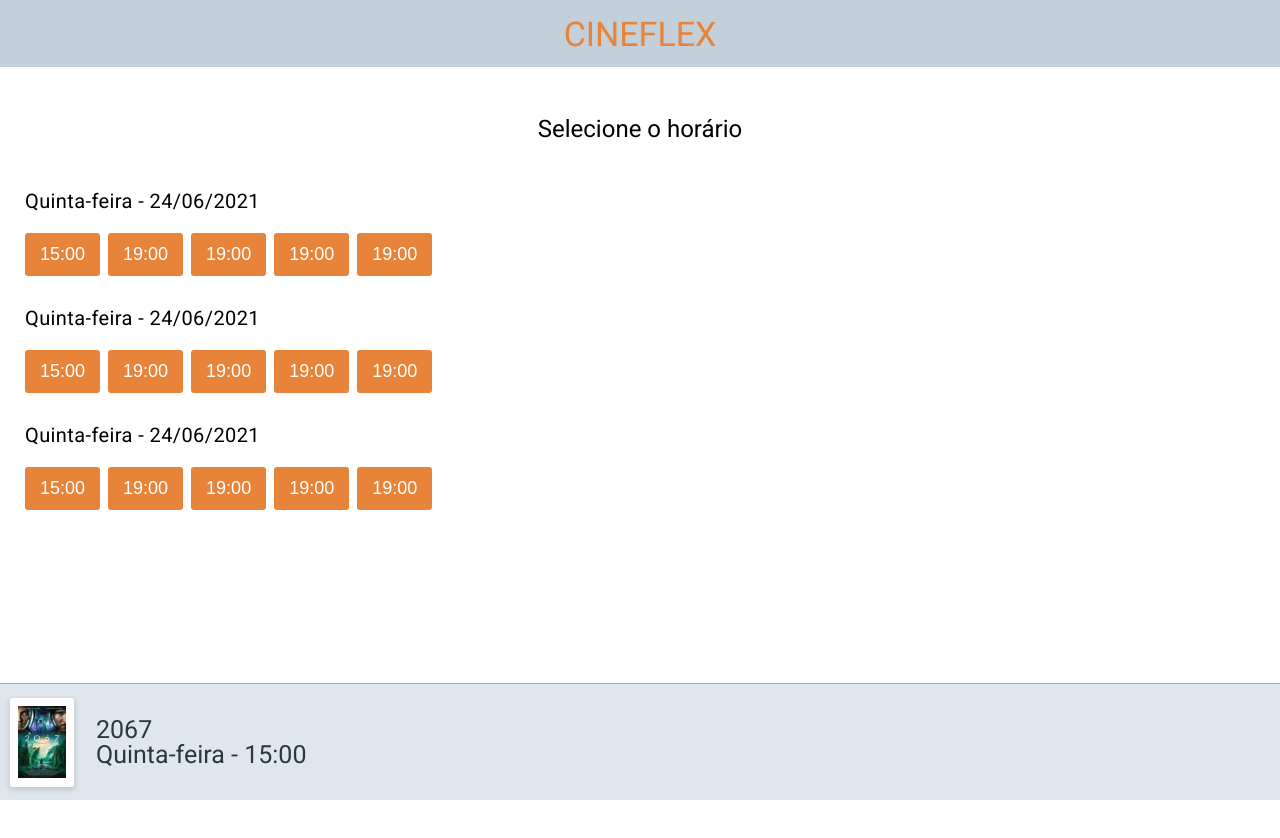
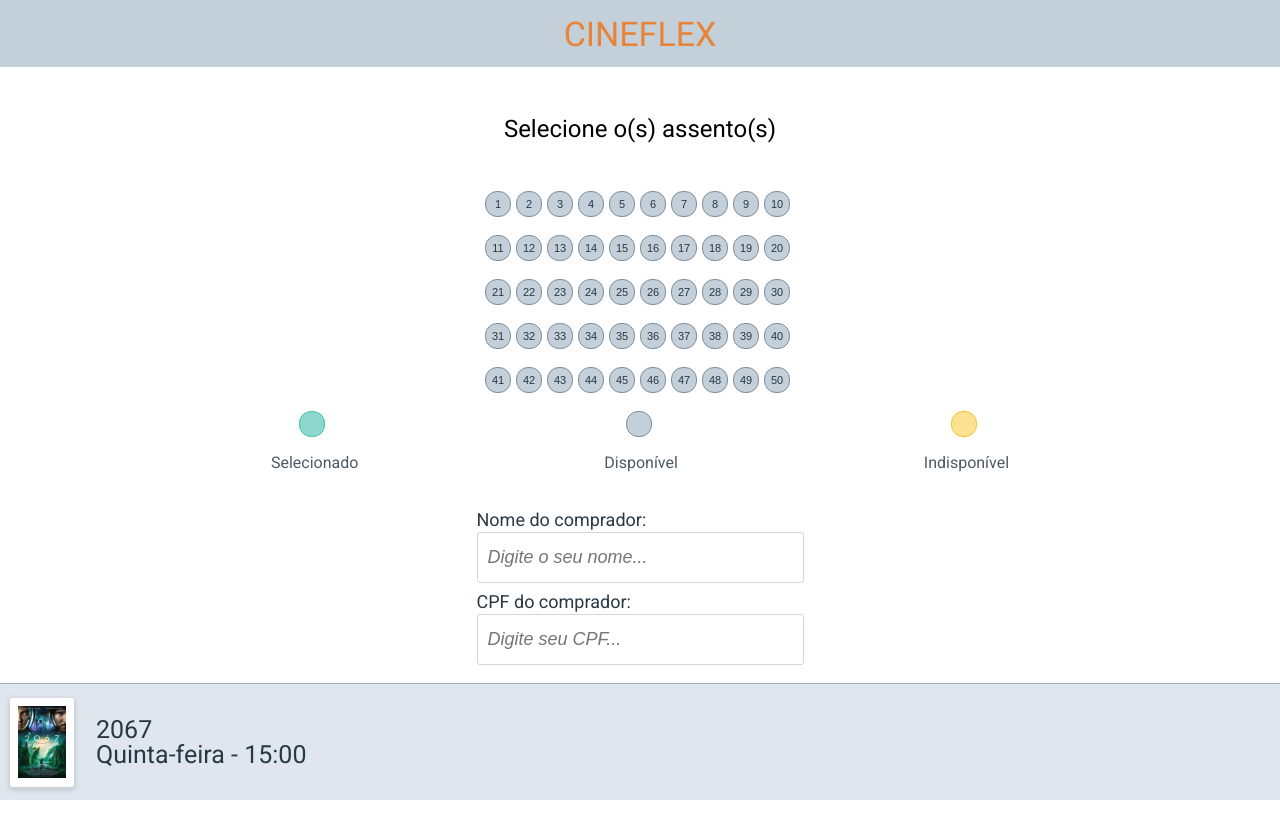
Before and after one commit to akiraTatesawa/projeto9-cineflex, a JavaScript app: page / in a window 1280 px wide. Shown: the top 838 px of the page. Before the commit the page ends 800 px from the top, so only its background shows below. Built offline with nearby package versions, Linux system fonts and the light colour scheme.

Commit message:
Layout: Screen 3

```diff
--- a/src/assets/styles/styles.css
+++ b/src/assets/styles/styles.css
@@ -17,14 +17,14 @@ header {
   background-color: #c3cfd9;
 }
 
-button {
+button,
+input[type="submit"] {
   height: 43px;
   display: flex;
   align-items: center;
   justify-content: center;
-  background-color: #E8833A;
+  background-color: #e8833a;
   padding: 10px 15px;
-  margin-right: 8px;
   border: none;
   border-radius: 3px;
   color: #ffffff;
@@ -86,6 +86,108 @@ main {
 
 .hour-buttons button {
   margin-bottom: 10px;
+  margin-right: 8px;
+}
+
+/* Screen 3 */
+
+.seats-selection {
+  width: 100%;
+  display: flex;
+  flex-direction: column;
+  align-items: center;
+  justify-content: center;
+}
+
+.seats {
+  width: 310px;
+  display: flex;
+  flex-flow: row wrap;
+  height: auto;
+}
+
+.seats-selection button,
+.seats-caption button {
+  flex: 0 0 26px;
+  width: 26px;
+  height: 26px;
+  border-radius: 12px;
+  margin-bottom: 18px;
+  margin-right: 5px;
+  padding: 7px;
+  color: #293845;
+  font-size: 11px;
+}
+
+.available {
+  background-color: #c3cfd9;
+  border: 1px solid #808f9d;
+}
+
+.taken {
+  background-color: #fbe192;
+  border: 1px solid #f7c52b;
+}
+
+.selected {
+  background: #8dd7cf;
+  border: 1px solid #45bdb0;
+}
+
+.seats-caption {
+  display: flex;
+  flex-direction: row;
+  justify-content: space-evenly;
+  margin-bottom: 40px;
+}
+
+.seats-caption .caption-item {
+  display: flex;
+  flex-direction: column;
+  align-items: center;
+  justify-content: center;
+  color: #4e5a65;
+}
+
+.buyer-data-inputs {
+  display: flex;
+  align-items: center;
+  justify-content: center;
+}
+
+.buyer-data-inputs form {
+  display: flex;
+  flex-direction: column;
+  width: 327px;
+}
+
+.buyer-data-inputs form label {
+  color: #293845;
+  font-size: 18px;
+  margin-bottom: 3px;
+}
+
+.buyer-data-inputs form input[type="text"] {
+  width: 100%;
+  height: 51px;
+  background-color: #ffffff;
+  border: 1px solid #d5d5d5;
+  border-radius: 3px;
+  margin-bottom: 10px;
+  padding-left: 10px;
+  font-size: 18px;
+  outline: none;
+  color: #293845;
+}
+
+.buyer-data-inputs form input::placeholder {
+  font-size: 18px;
+  font-style: italic;
+}
+
+.buyer-data-inputs form input[type="submit"] {
+  margin-top: 50px;
+  margin-bottom: 30px;
 }
 
 /* Footer */
--- a/src/components/App.js
+++ b/src/components/App.js
@@ -1,8 +1,10 @@
 import "../assets/styles/reset.css";
 import "../assets/styles/styles.css";
 import Footer from "./Footer";
-import MovieDayHour from "./MovieDayHour";
+import MovieSeats from "./MovieSeats";
+// import MovieDayHour from "./MovieDayHour";
 // import MoviesSection from "./MoviesSection";
+
 
 export default function App() {
   return (
@@ -12,7 +14,8 @@ export default function App() {
       </header>
       <main>
         {/* <MoviesSection /> */}
-        <MovieDayHour />
+        {/* <MovieDayHour /> */}
+        <MovieSeats />
       </main>
       <Footer />
     </>
--- /dev/null
+++ b/src/components/MovieSeats.js
@@ -0,0 +1,53 @@
+function Seat({ seatNumber }) {
+  return <button className="available">{seatNumber}</button>;
+}
+
+function Seats() {
+  const array = [
+    1, 2, 3, 4, 5, 6, 7, 8, 9, 91, 2, 3, 4, 5, 6, 7, 8, 9, 91, 2, 3, 4, 5, 6, 7,
+    8, 9, 9, 1, 2, 3, 4, 5, 6, 7, 8, 9, 91, 2, 3, 4, 5, 6, 7, 8, 9, 9, 1, 2, 3,
+  ];
+  console.log(array);
+
+  return (
+    <div className="seats">
+      {array.map((item, index) => (
+        <Seat key={index} seatNumber={index + 1}></Seat>
+      ))}
+    </div>
+  );
+}
+
+export default function MovieSeats() {
+  return (
+    <>
+      <h2>Selecione o(s) assento(s)</h2>
+      <section className="seats-selection">
+        <Seats />
+      </section>
+      <div className="seats-caption">
+        <div className="caption-item">
+          <button className="selected"></button>
+          <span>Selecionado</span>
+        </div>
+        <div className="caption-item">
+          <button className="available"></button>
+          <span>Disponível</span>
+        </div>
+        <div className="caption-item">
+          <button className="taken"></button>
+          <span>Indisponível</span>
+        </div>
+      </div>
+      <section className="buyer-data-inputs">
+        <form>
+            <label htmlFor="buyers-name">Nome do comprador:</label>
+            <input type="text" name="buyers-name" placeholder="Digite o seu nome..."></input>
+            <label htmlFor="buyers-cpf">CPF do comprador:</label>
+            <input type="text" name="buyers-cpf" placeholder="Digite seu CPF..."></input>
+            <input type="submit" value="Reservar assento(s)" disabled></input>
+        </form>
+      </section>
+    </>
+  );
+}
```
